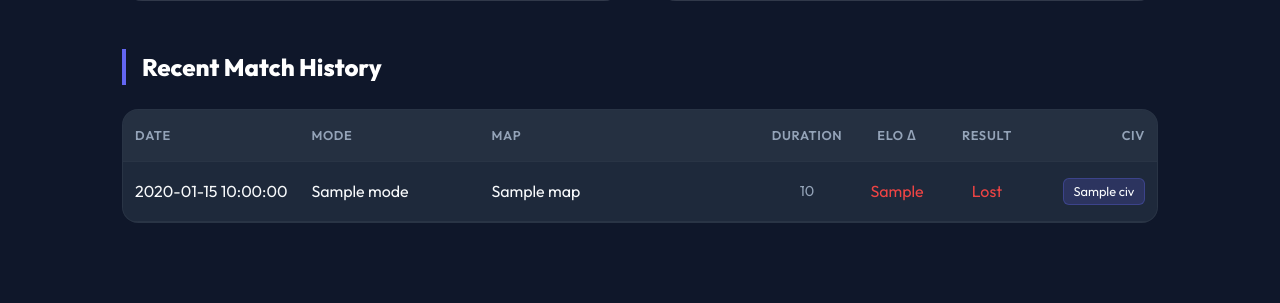
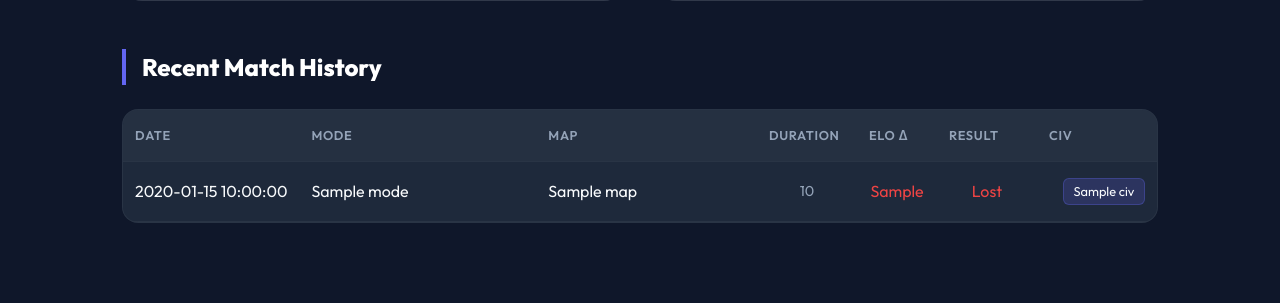
Before and after one commit to lennihein/aoe2-match-history, a Flask app: template templates/player.html in a window 1280 px wide. Shown: the part 1088-1391 px from the top of the page. Run offline with Flask 3, Linux system fonts and the light colour scheme; the template is opened without the code that fills it: most values are stand-ins (such as "Sample title", 1, 10 or a date in 2020).

Commit message:
Fix table truncation for Mode and Map columns and add hover titles

```diff
--- a/static/css/style.css
+++ b/static/css/style.css
@@ -248,54 +248,59 @@ button:active {
     letter-spacing: 0.05em;
 }
 
-/* Specific column widths for better distribution */
-.data-table th:nth-child(1),
+/* Specific column widths and truncation for better distribution */
 .data-table td:nth-child(1) {
-    width: 120px;
+    width: 140px;
 }
 
 /* Date */
-.data-table th:nth-child(2),
+
 .data-table td:nth-child(2) {
-    width: 180px;
+    max-width: 180px;
+    overflow: hidden;
+    text-overflow: ellipsis;
 }
 
 /* Mode */
-.data-table th:nth-child(3),
+
 .data-table td:nth-child(3) {
-    width: auto;
-    min-width: 150px;
+    max-width: 220px;
+    overflow: hidden;
+    text-overflow: ellipsis;
 }
 
 /* Map */
-.data-table th:nth-child(4),
+
 .data-table td:nth-child(4) {
     width: 100px;
     text-align: center;
 }
 
 /* Duration */
-.data-table th:nth-child(5),
 .data-table td:nth-child(5) {
     width: 80px;
     text-align: center;
 }
 
 /* ELO */
-.data-table th:nth-child(6),
 .data-table td:nth-child(6) {
     width: 100px;
     text-align: center;
 }
 
 /* Result */
-.data-table th:nth-child(7),
 .data-table td:nth-child(7) {
     width: 120px;
     text-align: right;
 }
 
 /* Civ */
+
+/* Cursor hint for truncated text */
+.data-table td:nth-child(2),
+.data-table td:nth-child(3) {
+    cursor: help;
+}
 
 .win {
     color: #10b981;
--- a/templates/player.html
+++ b/templates/player.html
@@ -200,8 +200,8 @@
                         {% for match in matches %}
                         <tr class="match-row">
                             <td>{{ match.start_datetime }}</td>
-                            <td>{{ match.mode }}</td>
-                            <td>{{ match.map }}</td>
+                            <td title="{{ match.mode }}">{{ match.mode }}</td>
+                            <td title="{{ match.map }}">{{ match.map }}</td>
                             <td style="color: var(--text-muted); font-size: 0.9rem;">{{ match.duration }}</td>
                             <td>
                                 {% set ns = namespace(elo_change=0, win=false, civ='') %}
```
